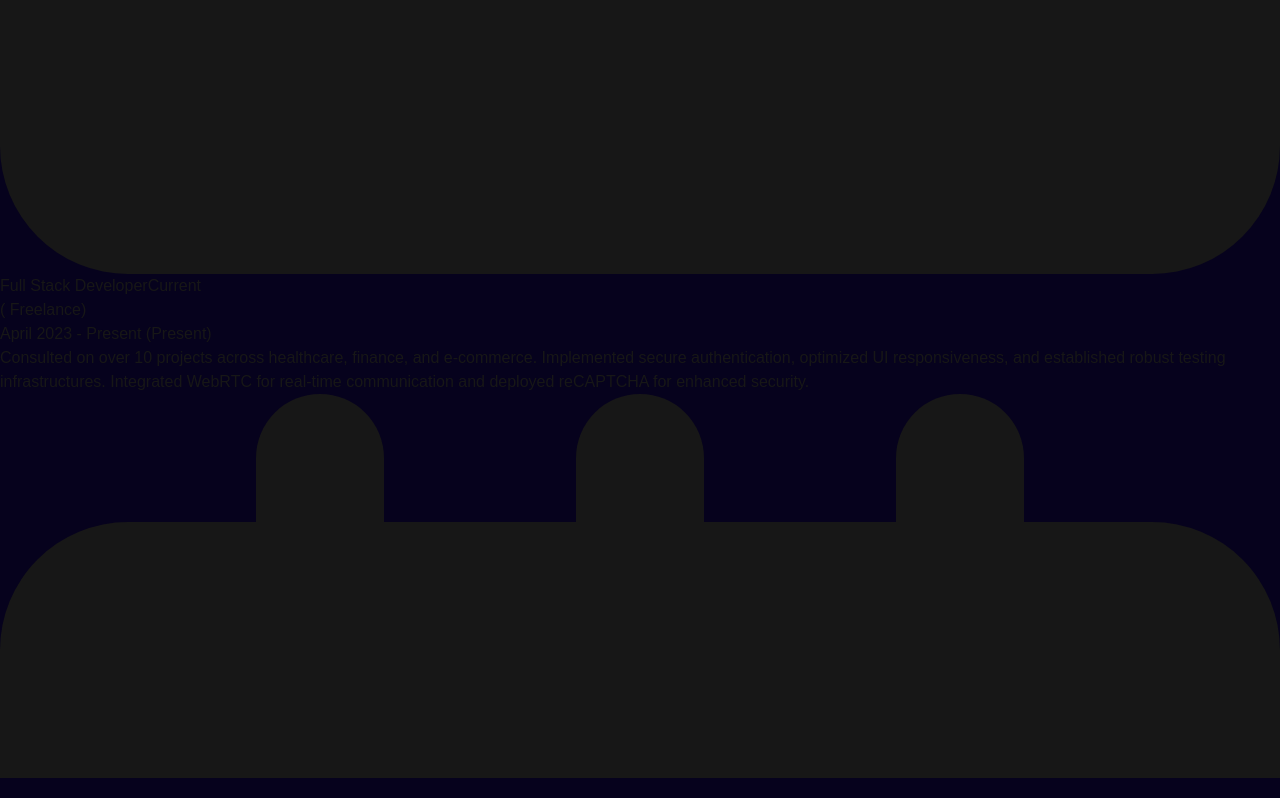
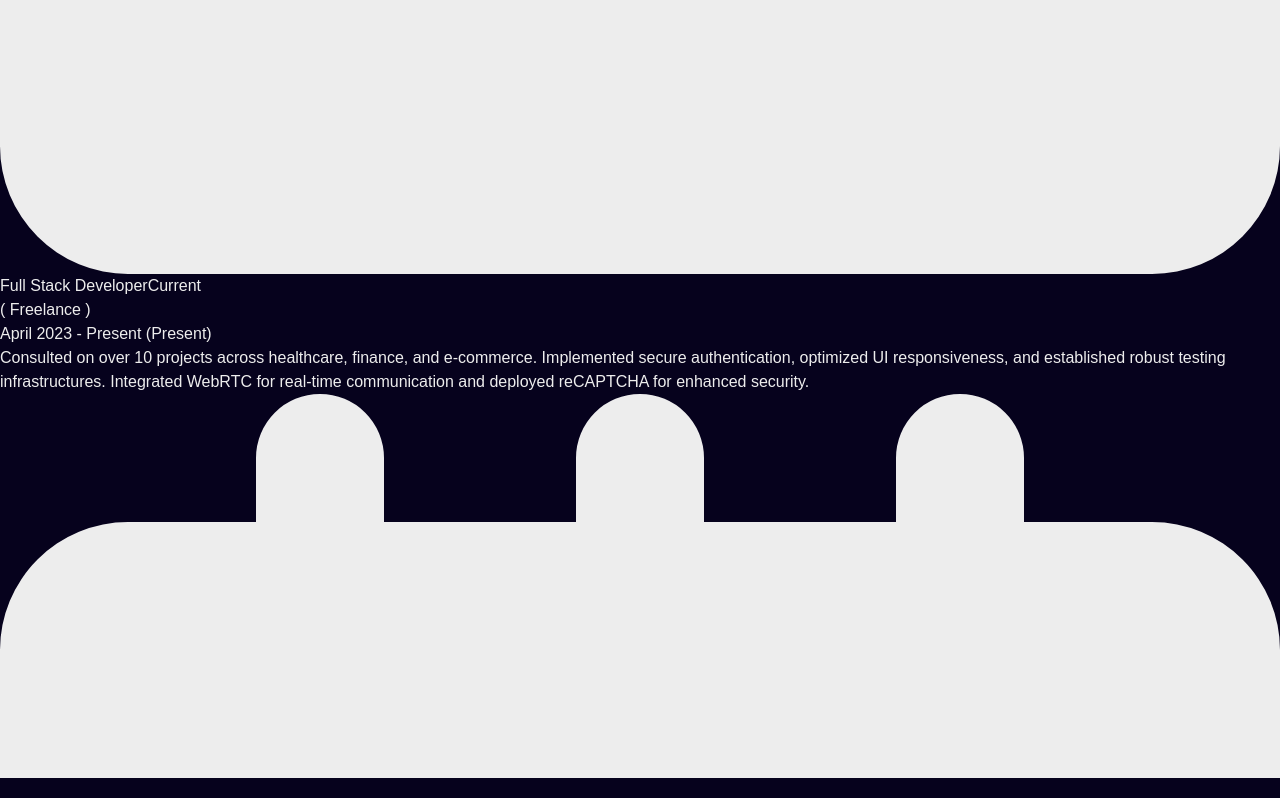
Before and after one commit to vy1406/personalPortfolio, a React (Vite) app: page / in a window 1280 px wide. Shown: the part 3496-4294 px from the top of the page. Built offline with nearby package versions, Linux system fonts and the light colour scheme.

Commit message:
re3moving dark

```diff
--- a/src/App.css
+++ b/src/App.css
@@ -9,15 +9,15 @@
 
 :root {
   --background: #06021d;
-  --foreground: #171717;
+  --foreground: #ededed;
 }
-
+/*
 @media (prefers-color-scheme: dark) {
   :root {
       --background: #06021d;
       --foreground: #ededed;
   }
-}
+} */
 
 body {
   color: var(--foreground);
--- a/src/components/CertificationCard.jsx
+++ b/src/components/CertificationCard.jsx
@@ -2,8 +2,8 @@
 
 const CertificationCard = ({ title, certificateLink }) => {
     return (
-      <div className="certificate-card max-w-md p-2 md:p-6 bg-white border border-gray-200 rounded-lg shadow dark:bg-gray-800 dark:border-gray-700">
-          <h5 className="mb-4 text-base font-normal text-gray-500 dark:text-gray-400">
+      <div className="certificate-card max-w-md p-2 md:p-6 border border-gray-700 rounded-lg shadow bg-gray-800">
+          <h5 className="mb-4 text-base font-normal  text-gray-400">
             {title}
           </h5>
 
--- a/src/components/Education.jsx
+++ b/src/components/Education.jsx
@@ -41,19 +41,19 @@ export default function Education() {
                 {DATA.education.map((edu, index) => (
                     <div
                         key={index}
-                        className="education-card flex flex-col items-center md:flex-row md:items-start bg-white rounded-lg shadow-md border dark:bg-gray-800 dark:border-gray-700 max-w-md md:max-w-3xl"
+                        className="education-card flex flex-col items-center md:flex-row md:items-start  rounded-lg shadow-md bg-gray-800 border-gray-700 max-w-md md:max-w-3xl"
                     >
                         <div className="w-full p-6">
-                            <h3 className="text-xl font-bold text-gray-800 dark:text-white text-center md:text-left">
+                            <h3 className="text-xl font-bold text-white text-center md:text-left">
                                 {edu.school}
                             </h3>
-                            <p className="text-sm text-gray-500 dark:text-gray-400 mb-2 text-center md:text-left">
+                            <p className="text-sm text-gray-400 mb-2 text-center md:text-left">
                                 {edu.degree}
                             </p>
-                            <p className="text-sm text-gray-500 dark:text-gray-400 text-center md:text-left">
+                            <p className="text-sm text-gray-400 text-center md:text-left">
                                 {edu.startDate} - {edu.endDate}
                             </p>
-                            <p className="mt-4 text-gray-600 dark:text-gray-300 text-center md:text-left">
+                            <p className="mt-4 text-gray-300 text-center md:text-left">
                                 {edu.description}
                             </p>
                         </div>
--- a/src/components/EmailModal.jsx
+++ b/src/components/EmailModal.jsx
@@ -23,8 +23,8 @@ export default function EmailModal({ isOpen, toggleModal }) {
         <>
             {isOpen && (
                 <div className="fixed inset-0 z-50 bg-black bg-opacity-50 flex items-center justify-center">
-                    <div className="bg-white rounded-lg shadow-lg p-6 w-[90%] max-w-screen-md dark:bg-gray-800">
-                        <h2 className="mb-4 text-4xl tracking-tight font-extrabold text-center text-gray-900 dark:text-white">
+                    <div className=" rounded-lg shadow-lg p-6 w-[90%] max-w-screen-md bg-gray-800">
+                        <h2 className="mb-4 text-4xl tracking-tight font-extrabold text-center text-white">
                             Say Hi
                         </h2>
                         <form onSubmit={handleSubmit} className="space-y-8">
@@ -33,14 +33,14 @@ export default function EmailModal({ isOpen, toggleModal }) {
                                     type="email"
                                     name="floating_email"
                                     id="floating_email"
-                                    className="block py-2.5 px-0 w-full text-sm text-gray-900 bg-transparent border-0 border-b-2 border-gray-300 appearance-none dark:text-white dark:border-gray-600 dark:focus:border-blue-500 focus:outline-none focus:ring-0 focus:border-blue-600 peer"
+                                    className="block py-2.5 px-0 w-full text-sm bg-transparent border-0 border-b-2  appearance-none text-white border-gray-600 focus:border-blue-500 focus:outline-none focus:ring-0 peer"
                                     placeholder=" "
                                     disabled
                                     value={DATA.contact.email}
                                 />
                                 <label
                                     htmlFor="floating_email"
-                                    className="peer-focus:font-medium absolute text-sm text-gray-500 dark:text-gray-400 duration-300 transform -translate-y-6 scale-75 top-3 -z-10 peer-focus:start-0 rtl:peer-focus:translate-x-1/4 rtl:peer-focus:left-auto peer-focus:text-blue-600 peer-focus:dark:text-blue-500 peer-placeholder-shown:scale-100 peer-placeholder-shown:translate-y-0 peer-focus:scale-75 peer-focus:-translate-y-6"
+                                    className="peer-focus:font-medium absolute text-sm duration-300 transform -translate-y-6 scale-75 top-3 -z-10 peer-focus:start-0 rtl:peer-focus:translate-x-1/4 rtl:peer-focus:left-auto peer-focus:text-blue-600 peer-focus: text-blue-500 peer-placeholder-shown:scale-100 peer-placeholder-shown:translate-y-0 peer-focus:scale-75 peer-focus:-translate-y-6"
                                 >
                                 </label>
                             </div>
@@ -49,7 +49,7 @@ export default function EmailModal({ isOpen, toggleModal }) {
                                     type="text"
                                     name="floating_text"
                                     id="floating_text"
-                                    className="block py-2.5 px-0 w-full text-sm text-gray-900 bg-transparent border-0 border-b-2 border-gray-300 appearance-none dark:text-white dark:border-gray-600 dark:focus:border-blue-500 focus:outline-none focus:ring-0 focus:border-blue-600 peer"
+                                    className="block py-2.5 px-0 w-full text-sm bg-transparent border-0 border-b-2 appearance-none text-white border-gray-600 focus:border-blue-500 focus:outline-none focus:ring-0  peer"
                                     placeholder=" "
                                     required
                                     value={subject}
@@ -57,7 +57,7 @@ export default function EmailModal({ isOpen, toggleModal }) {
                                 />
                                 <label
                                     htmlFor="floating_text"
-                                    className="peer-focus:font-medium absolute text-sm text-gray-500 dark:text-gray-400 duration-300 transform -translate-y-6 scale-75 top-3 -z-10 peer-focus:start-0 rtl:peer-focus:translate-x-1/4 rtl:peer-focus:left-auto peer-focus:text-blue-600 peer-focus:dark:text-blue-500 peer-placeholder-shown:scale-100 peer-placeholder-shown:translate-y-0 peer-focus:scale-75 peer-focus:-translate-y-6"
+                                    className="peer-focus:font-medium absolute text-sm text-gray-400 duration-300 transform -translate-y-6 scale-75 top-3 -z-10 peer-focus:start-0 rtl:peer-focus:translate-x-1/4 rtl:peer-focus:left-auto  peer-focus:text-blue-500 peer-placeholder-shown:scale-100 peer-placeholder-shown:translate-y-0 peer-focus:scale-75 peer-focus:-translate-y-6"
                                 >
                                     Subject
                                 </label>
@@ -65,7 +65,7 @@ export default function EmailModal({ isOpen, toggleModal }) {
                             <textarea
                                 id="message"
                                 rows="4"
-                                className="dark:bg-gray-800 block p-2.5 w-full text-sm text-gray-900 bg-gray-50 rounded-lg border border-gray-300 focus:ring-blue-500 focus:border-blue-500 dark:border-gray-600 dark:placeholder-gray-400 dark:text-white dark:focus:ring-blue-500 dark:focus:border-blue-500"
+                                className="bg-gray-800 block p-2.5 w-full text-sm   rounded-lg border   border-gray-600 placeholder-gray-400 text-white focus:ring-blue-500 focus:border-blue-500"
                                 placeholder="Leave a message..."
                                 required
                                 value={message}
--- a/src/components/Hero.jsx
+++ b/src/components/Hero.jsx
@@ -75,7 +75,7 @@ export default function Hero() {
             }}
           />
         </div>
-        <p className="mb-4 text-base font-normal text-gray-500 dark:text-gray-400">{DATA.aboutMe}</p>
+        <p className="mb-4 text-base font-normal  text-gray-400">{DATA.aboutMe}</p>
       </div>
     </div>
   );
--- a/src/components/NavBar.jsx
+++ b/src/components/NavBar.jsx
@@ -1,6 +1,7 @@
 
 import React, { useRef, useState } from 'react';
 import useClickOutside from '../hooks/useClickOutside';
+import { DATA } from '../data';
 
 const routes = [
   {
@@ -40,6 +41,10 @@ const NavBar = () => {
   useClickOutside(mobileMenuRef, handleCloseMenu);
 
 
+  const onDownloadCv = () => {
+    window.open(DATA.links.cv, '_blank');
+  }
+
   return (
     <div className="sticky top-0 z-50 bg-white backdrop-filter backdrop-blur-lg bg-opacity-30 border-b border-gray-200" >
       <div className="flex w-full items-center px-4 py-2">
@@ -49,7 +54,7 @@ const NavBar = () => {
               <a
                 key={index}
                 href={route.link}
-                className="flex items-center mb-1 text-lg font-semibold text-gray-900 dark:text-white"
+                className="flex items-center mb-1 text-lg font-semibold  text-white"
               >
                 {route.name}
               </a>
@@ -59,7 +64,7 @@ const NavBar = () => {
           <div>
             <button
               className="py-2 px-2 text-sm font-medium text-center text-white rounded-lg bg-indigo-800 hover:bg-indigo-700 focus:ring-4 focus:outline-none focus:ring-indigo-300"
-              onClick={() => handleCloseMenu()}
+              onClick={() => onDownloadCv()}
             >
               CV
             </button>
@@ -89,7 +94,7 @@ const NavBar = () => {
           </div>
           <button
             className="py-2 px-2 text-sm font-medium text-center text-white rounded-lg bg-indigo-800 hover:bg-indigo-700 focus:ring-4 focus:outline-none focus:ring-indigo-300"
-            onClick={() => handleCloseMenu()}
+            onClick={() => onDownloadCv()}
           >
             CV
           </button>
@@ -103,7 +108,7 @@ const NavBar = () => {
         <div
           ref={mobileMenuRef}
           id="mobilemenu"
-          className="bg-white border-gray-200 dark:bg-gray-900 fixed inset-0 z-70 p-4 md:hidden "
+          className=" border-gray-200 bg-gray-900 fixed inset-0 z-70 p-4 md:hidden "
         >
           <div className="flex flex-col gap-4">
             <ul className="space-y-4">
@@ -111,7 +116,7 @@ const NavBar = () => {
                 <li key={index}>
                   <a
                     href={route.link}
-                    className="block py-2 px-3 text-gray-900 border-b border-gray-100 hover:bg-gray-50 md:hover:bg-transparent md:border-0 md:hover:text-blue-600 dark:text-white dark:hover:bg-gray-700 dark:hover:text-blue-500"
+                    className="block py-2 px-3  border-b border-gray-100  md:hover:bg-transparent md:border-0 md:hover:text-blue-600 text-white hover:bg-gray-700 hover:text-blue-500"
                     onClick={() => handleCloseMenu()}
                   >
                     {route.name}
--- a/src/components/RandomCard.jsx
+++ b/src/components/RandomCard.jsx
@@ -2,13 +2,13 @@
 
 const RandomCard = ({ title, description, link }) => {
   return (
-    <div className="max-w-md p-6 bg-white border border-gray-200 rounded-lg shadow dark:bg-gray-800 dark:border-gray-700 w-full md:w-auto select-none random-card">
+    <div className="max-w-md p-6  border  rounded-lg shadow bg-gray-800 border-gray-700 w-full md:w-auto select-none random-card">
       <a href="#">
-      <h3 className="text-xl font-bold text-gray-800 text-left dark:text-white mb-8">
+      <h3 className="text-xl font-bold text-left text-white mb-8">
           {title}
         </h3>
       </a>
-      <p className="mb-3 font-normal text-gray-500 dark:text-gray-400">
+      <p className="mb-3 font-normal text-gray-400">
         {description}
       </p>
 
--- a/src/components/Separator.jsx
+++ b/src/components/Separator.jsx
@@ -36,12 +36,12 @@ export default function Separator({ text }) {
   return (
     <div className="py-8" ref={sectionRef}>
       <div className="flex flex-col md:flex-row items-center">
-        <h3 className="text-lg font-semibold text-gray-900 dark:text-white mb-4 md:mb-0 md:mr-4">
+        <h3 className="text-lg font-semibold  text-white mb-4 md:mb-0 md:mr-4">
           {text}
         </h3>
         <div
           ref={lineRef}
-          className="h-[2px] bg-gray-400 dark:bg-gray-600 flex-grow w-full"
+          className="h-[2px] bg-gray-600 flex-grow w-full"
         />
       </div>
     </div>
--- a/src/components/SkillCard.jsx
+++ b/src/components/SkillCard.jsx
@@ -3,15 +3,15 @@ import React from "react";
 
 export default function SkillsCard({ list, title }) {
   return (
-    <div className="max-w-md p-6 bg-white border border-gray-200 rounded-lg shadow dark:bg-gray-800 dark:border-gray-700 w-full md:w-auto select-none skills-card">
-        <h3 className="text-xl font-bold text-gray-800 text-center dark:text-white mb-8">
+    <div className="max-w-md p-6  border  rounded-lg shadow bg-gray-800 border-gray-700 w-full md:w-auto select-none skills-card">
+        <h3 className="text-xl font-bold text-center text-white mb-8">
         {title}
       </h3>
       <div className="flex flex-wrap gap-4 justify-center">
         {list.map((skill, index) => (
           <div
           key={index}
-          className="flex items-center justify-center gap-2 bg-white border border-gray-200 rounded-md shadow-sm p-2 hover:shadow-md dark:bg-gray-800 dark:border-gray-700 dark:hover:bg-gray-700"
+          className="flex items-center justify-center gap-2  border rounded-md shadow-sm p-2 hover:shadow-md bg-gray-800 border-gray-700 hover:bg-gray-700"
         >
           <div className="w-6 h-6 flex-shrink-0">
             <img
@@ -22,7 +22,7 @@ export default function SkillsCard({ list, title }) {
               className="rounded-full h-full"
             />
           </div>
-          <h2 className="text-sm font-medium text-gray-800 dark:text-gray-200">
+          <h2 className="text-sm font-medium text-gray-200">
             {skill.name}
           </h2>
         </div>
--- a/src/components/Timeline.jsx
+++ b/src/components/Timeline.jsx
@@ -7,12 +7,12 @@ export default function Timelines() {
   return (
     <section id="experience">
       <Separator text={"Experience"} />
-      <ol className="relative border-s border-gray-200 dark:border-gray-700 m-10" >
+      <ol className="relative border-s border-gray-700 m-10" >
         {DATA.experience.map((exp, index) => (
           <li className="mb-10 ms-6" key={index}>
-            <span className="absolute flex items-center justify-center w-6 h-6 bg-blue-100 rounded-full -start-3 ring-8 ring-white dark:ring-gray-900 dark:bg-blue-900">
+            <span className="absolute flex items-center justify-center w-6 h-6 rounded-full -start-3 ring-8 ring-gray-900 bg-blue-900">
               <svg
-                className="w-2.5 h-2.5 text-blue-800 dark:text-blue-300"
+                className="w-2.5 h-2.5  text-blue-300"
                 aria-hidden="true"
                 xmlns="http://www.w3.org/2000/svg"
                 fill="currentColor"
@@ -21,20 +21,20 @@ export default function Timelines() {
                 <path d="M20 4a2 2 0 0 0-2-2h-2V1a1 1 0 0 0-2 0v1h-3V1a1 1 0 0 0-2 0v1H6V1a1 1 0 0 0-2 0v1H2a2 2 0 0 0-2 2v2h20V4ZM0 18a2 2 0 0 0 2 2h16a2 2 0 0 0 2-2V8H0v10Zm5-8h10a1 1 0 0 1 0 2H5a1 1 0 0 1 0-2Z" />
               </svg>
             </span>
-            <h3 className="flex items-center mb-1 text-lg font-semibold text-gray-900 dark:text-white">
+            <h3 className="flex items-center mb-1 text-lg font-semibold text-white">
               {exp.title}
               {exp.isCurrent &&
-                <span className="bg-blue-100 text-blue-800 text-sm font-medium me-2 px-2.5 py-0.5 rounded dark:bg-blue-900 dark:text-blue-300 ms-3">
+                <span className="text-sm font-medium me-2 px-2.5 py-0.5 rounded bg-blue-900 text-blue-300 ms-3">
                   Current
                 </span>}
             </h3>
-            <p className="mb-4 text-base font-normal text-gray-500 dark:text-gray-400">
-              {`( ${exp.company})`}
+            <p className="mb-4 text-base font-normal text-gray-400">
+              {`( ${exp.company} )`}
             </p>
-            <time className="block mb-2 text-sm font-normal leading-none text-gray-400 dark:text-gray-500">
+            <time className="block mb-2 text-sm font-normal leading-none  text-gray-500">
               {exp.startDate} - {exp.endDate || "Present"} ({exp.length})
             </time>
-            <p className="mb-4 text-base font-normal text-gray-500 dark:text-gray-400">
+            <p className="mb-4 text-base font-normal text-gray-400">
               {exp.description}
             </p>
 
--- a/src/data.js
+++ b/src/data.js
@@ -41,9 +41,9 @@ export const DATA = {
         "Why waste 2 hours reading documentation when you can spend 4 days debugging through trial and error?"
     ],
     links: {
-        github: "githubLink",
-        linkedin: "linkedinLink",
-        cv: "cvLink"
+        github: "https://github.com/vy1406",
+        linkedin: "https://www.linkedin.com/in/vladimir-elisavetsky/",
+        cv: "https://drive.google.com/file/d/1nVO6Ze_QMcgMGGWVhUvxIn_VVWxOU3bA/view?usp=sharing"
     },
     contact: {
         email: "vladimir.elisavetsky@gmail.com"
@@ -78,20 +78,11 @@ export const DATA = {
         },
         {
             "company": "Spectory",
-            "title": "Project Lead Developer",
-            "startDate": "December 2020",
-            "endDate": "April 2021",
-            "length": "5 mos",
-            "description": "Managed and mentored junior developers. Resolved blockers and ensured smooth project delivery. Communicated with clients to gather feedback and adjusted project direction as needed.",
-            "isCurrent": false
-        },
-        {
-            "company": "Spectory",
             "title": "Full Stack Developer",
             "startDate": "September 2019",
-            "endDate": "December 2020",
-            "length": "1 yr 3 mos",
-            "description": "Developed end-to-end projects using React, Angular, and Node.js. Maintained legacy projects, improving code readability and addressing challenges.",
+            "endDate": "April 2021",
+            "length": "1 yr 8 mos",
+            "description": "Developed end-to-end projects using React, Angular, and Node.js while maintaining legacy projects to improve code readability and address challenges. Managed and mentored junior developers, resolved blockers, ensured smooth project delivery, and communicated with clients to gather feedback and adjust project direction as needed.",
             "isCurrent": false
         }
     ],
```
